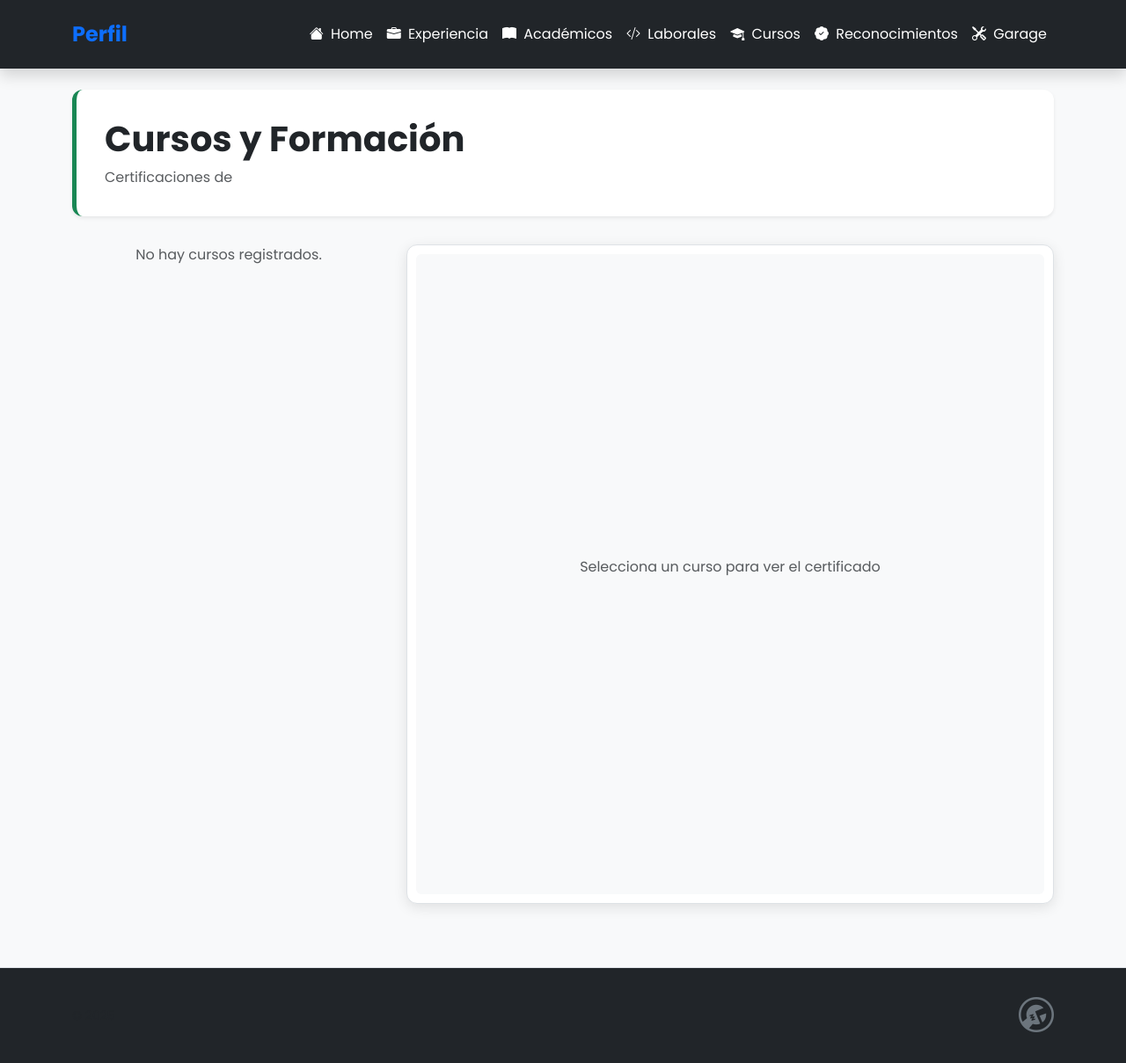
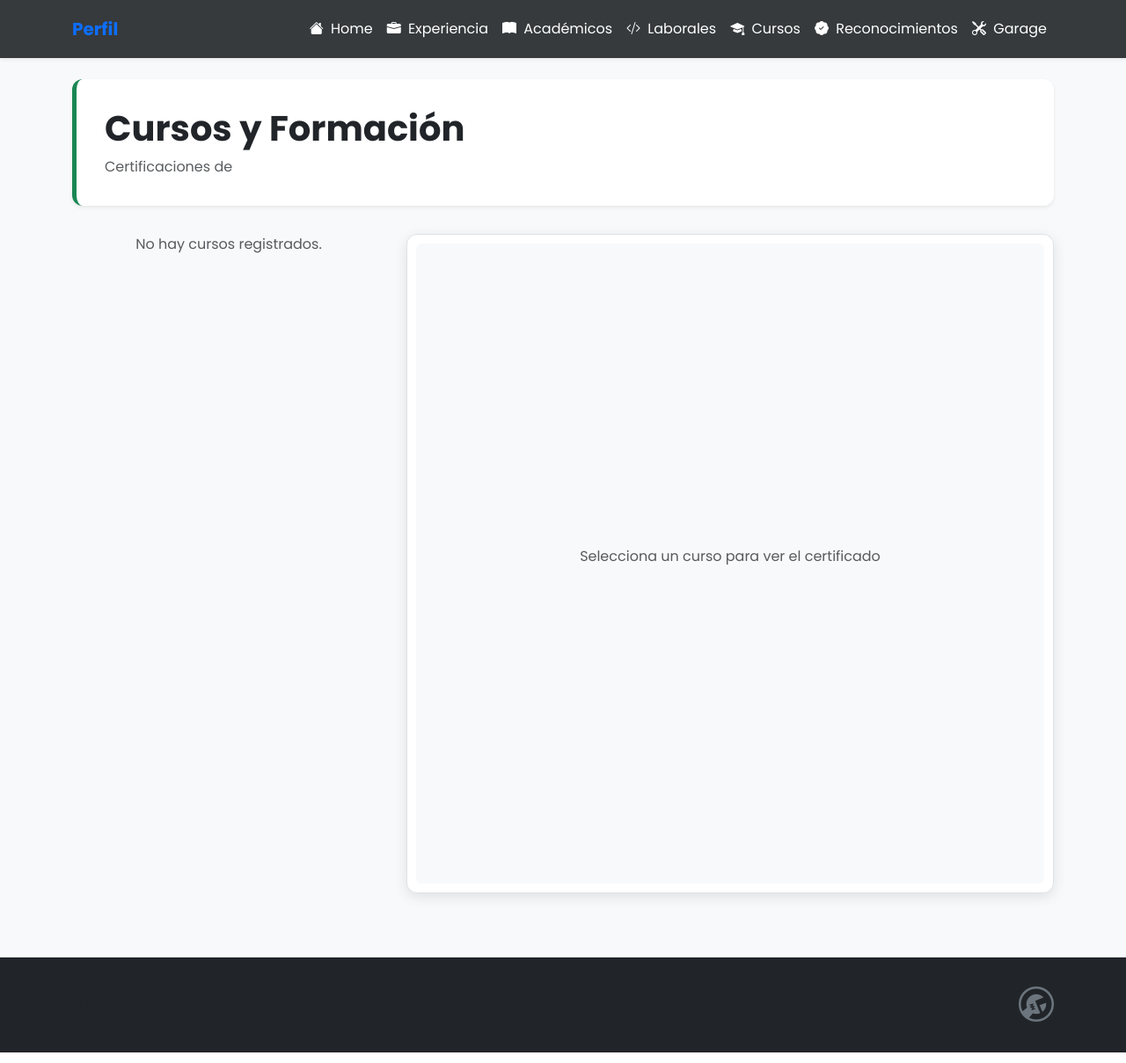
Before and after one commit to 10SEBASG01/CV-JANDRY-GUARANDA, a Django app: page /cursos/ in a window 1280 px wide. Shown: the whole page at 88% size. Run offline with Django 5.2, Linux system fonts and the light colour scheme; data that the repository does not hold is empty.

Commit message:
Decimo Sexto Commit Proyecto

```diff
--- a/Perfil/templates/base.html
+++ b/Perfil/templates/base.html
@@ -10,6 +10,8 @@
     <link href="https://cdn.jsdelivr.net/npm/bootstrap@5.3.3/dist/css/bootstrap.min.css" rel="stylesheet">
     <link rel="stylesheet" href="https://cdn.jsdelivr.net/npm/bootstrap-icons@1.11.3/font/bootstrap-icons.min.css">
 
+    <link href="https://unpkg.com/aos@2.3.1/dist/aos.css" rel="stylesheet">
+
     <style>
         :root {
             --primary-color: #0d6efd;
@@ -18,38 +20,86 @@
         body {
             font-family: 'Poppins', sans-serif;
             background-color: #f8f9fa;
+            overflow-x: hidden; /* Evita scroll horizontal por animaciones */
         }
+
+        /* Navbar con efecto Glassmorphism */
         .navbar {
-                padding: 1rem 0;
-                transition: all 0.3s;
+            padding: 0.8rem 0;
+            transition: all 0.4s;
+            backdrop-filter: blur(10px);
+            background-color: rgba(33, 37, 41, 0.9) !important;
         }
-            .navbar-brand {
-                font-size: 1.5rem;
-            }
+
         .nav-link {
             font-weight: 400;
-                transition: color 0.2s;
+            transition: all 0.3s ease;
+            position: relative;
         }
+
+        /* Subrayado animado en el menú */
+        .nav-link::after {
+            content: '';
+            position: absolute;
+            width: 0;
+            height: 2px;
+            bottom: 0;
+            left: 0;
+            background-color: var(--primary-color);
+            transition: width 0.3s ease;
+        }
+        .nav-link:hover::after {
+            width: 100%;
+        }
+
         .nav-link:hover {
             color: var(--primary-color) !important;
+            transform: translateY(-2px);
         }
+
         main {
             min-height: 80vh;
         }
+
+        /* Animación suave para las cards que hereden de base */
+        .card {
+            transition: transform 0.3s ease, box-shadow 0.3s ease;
+            border: none;
+            box-shadow: 0 4px 6px rgba(0,0,0,0.1);
+        }
+        .card:hover {
+            transform: translateY(-10px);
+            box-shadow: 0 12px 20px rgba(0,0,0,0.15);
+        }
+
         footer {
             background: var(--dark-bg);
             color: white;
             padding: 2rem 0;
             margin-top: 3rem;
         }
+
+        .admin-tool-link {
+            color: #6c757d;
+            font-size: 2.5rem;
+            transition: all 0.3s ease;
+            display: inline-flex;
+            align-items: center;
+            text-decoration: none;
+        }
+
+        .admin-tool-link:hover {
+            color: #0d6efd;
+            transform: rotate(15deg) scale(1.1);
+        }
     </style>
 </head>
-    <script src="https://cdn.jsdelivr.net/npm/bootstrap@5.3.3/dist/js/bootstrap.bundle.min.js"></script>
+
 <body>
 
-    <nav class="navbar navbar-expand-lg navbar-dark bg-dark sticky-top shadow">
+    <nav class="navbar navbar-expand-lg navbar-dark bg-dark sticky-top shadow-sm">
         <div class="container-fluid container-lg">
-            <a class="navbar-brand fw-bold text-primary" href="{% url 'home' %}">Perfil</a>
+            <a class="navbar-brand fw-bold text-primary" href="{% url 'home' %}" data-aos="fade-right">Perfil</a>
 
             <button class="navbar-toggler" type="button" data-bs-toggle="collapse" data-bs-target="#navbarNav">
                 <span class="navbar-toggler-icon"></span>
@@ -69,7 +119,7 @@
         </div>
     </nav>
 
-    <main class="container-lg py-4">
+    <main class="container-lg py-4" data-aos="fade-up" data-aos-duration="800">
         {% block content %}
         {% endblock %}
     </main>
@@ -78,27 +128,22 @@
         <div class="container d-flex justify-content-between align-items-center">
             <span class="text-muted small">© 2025 {{ perfil.nombres }} {{ perfil.apellidos }}</span>
 
-            <a href="/admin/"
-            class="admin-tool-link"
-            title="Panel de Control">
+            <a href="/admin/" class="admin-tool-link" title="Panel de Control">
                 <i class="bi bi-wrench-adjustable-circle"></i>
             </a>
         </div>
     </footer>
 
-    <style>
-        /* Estilo específico para agrandar la llave */
-        .admin-tool-link {
-            color: #6c757d; /* Color gris suave por defecto */
-            font-size: 2.5rem; /* Tamaño aumentado (era fs-4, ahora es mucho más grande) */
-            transition: all 0.3s ease;
-            display: inline-flex;
-            align-items: center;
-            text-decoration: none;
-        }
+    <script src="https://cdn.jsdelivr.net/npm/bootstrap@5.3.3/dist/js/bootstrap.bundle.min.js"></script>
 
-        .admin-tool-link:hover {
-            color: #0d6efd; /* Cambia a azul al pasar el mouse */
-            transform: rotate(15deg) scale(1.1); /* Gira un poquito y se agranda al tocarlo */
-        }
-    </style>
+    <script src="https://unpkg.com/aos@2.3.1/dist/aos.js"></script>
+    <script>
+        // Inicializar animaciones
+        AOS.init({
+            duration: 800, // Duración global
+            once: true,    // Solo se anima una vez para no cansar al usuario
+            offset: 100    // Distancia antes de activarse
+        });
+    </script>
+</body>
+</html>
```
Lines whose indentation alone changed are shown as unchanged.
